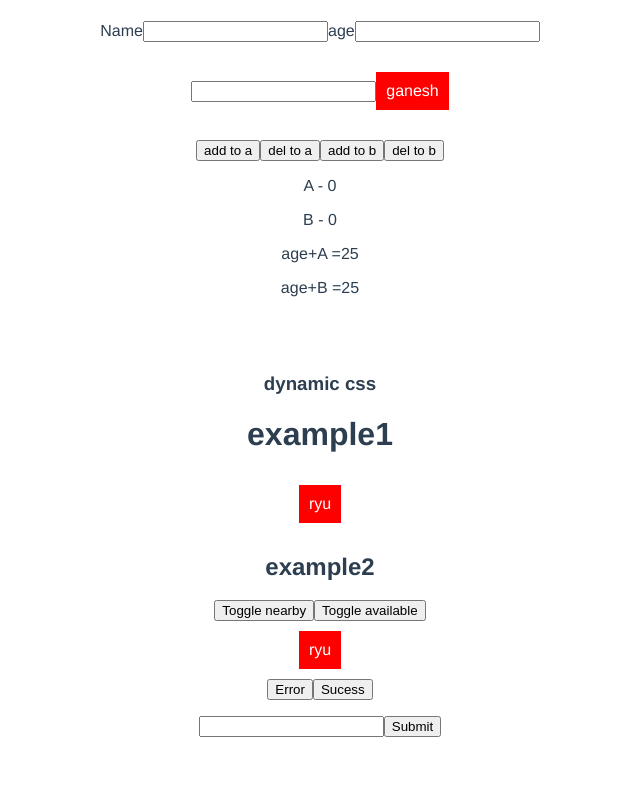
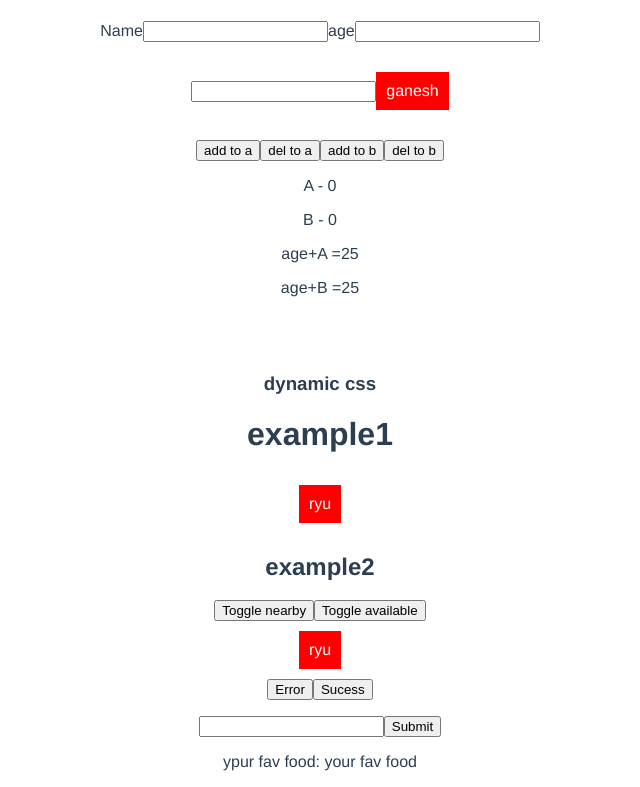
Before and after one commit to ganeshswio/Vue-Practice, a Vue app: page / in a window 1280 px wide. Shown: the part 258-1045 px from the top of the page, without its empty margins (320-960 px from the left). Before the commit the page ends 1003 px from the top, so only its background shows below. Built offline with nearby package versions, Linux system fonts and the light colour scheme.

Commit message:
ref using binding

```diff
--- a/src/components/HelloWorld.vue
+++ b/src/components/HelloWorld.vue
@@ -89,6 +89,7 @@
 <div class="">
   <input type="text" ref="input">
      <button v-on:click="readRefs">Submit</button>
+     <p>ypur fav food: {{output}}</p>
 
 </div>
 
@@ -115,6 +116,7 @@ export default {
      nearby:false,
      error:false,
      success:false,
+     output:'your fav food',
 
      member :[
        {"name":"rajesh"},
@@ -151,7 +153,8 @@ export default {
       return this.b+this.age
    },
    readRefs(){
-     console.log(this.$refs);
+     console.log(this.$refs.input.value);
+     this.output = this.$refs.input.value;
    }
 
  },
```
